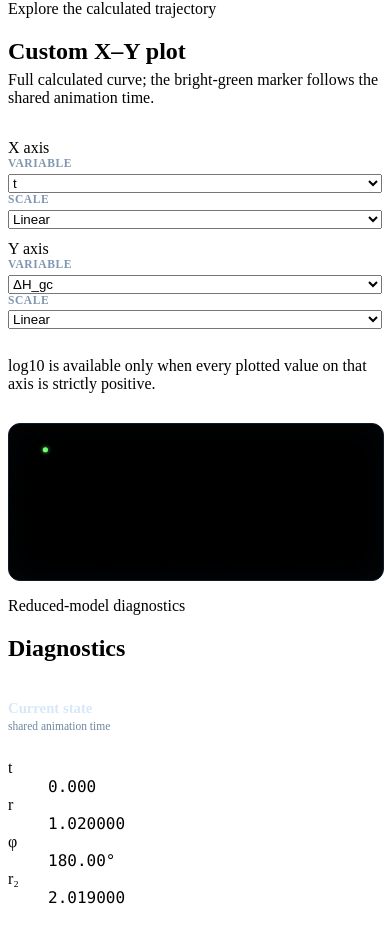
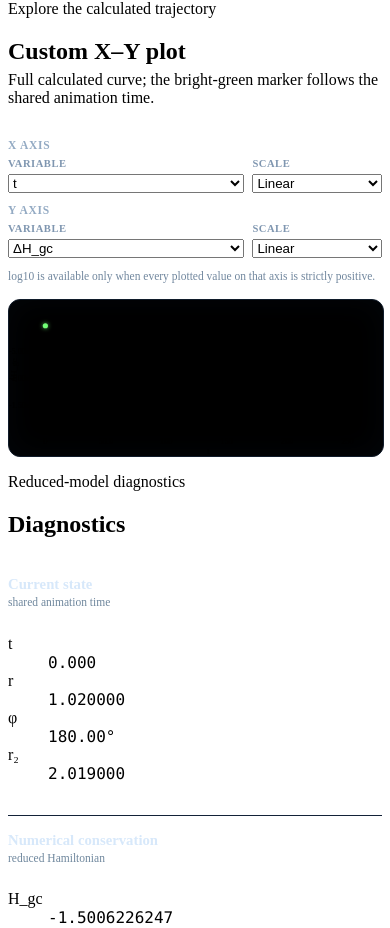
Before and after one commit to ttanigaw/cr3bp-guiding-center, a React (Vite) app: page / in a window 390 px wide. Shown: the part 2894-3822 px from the top of the page. Built offline with nearby package versions, Linux system fonts and the light colour scheme; the HTML template or start-up script is replaced by a standard one.

Commit message:
Style custom plot scale controls

```diff
--- a/src/components/CustomDiagnosticPlot.css
+++ b/src/components/CustomDiagnosticPlot.css
@@ -22,19 +22,35 @@
 
 .custom-plot-controls {
   display: grid;
-  grid-template-columns: repeat(2, minmax(9rem, 1fr));
+  grid-template-columns: repeat(2, minmax(12rem, 1fr));
   gap: 0.7rem;
-  min-width: min(24rem, 100%);
+  min-width: min(31rem, 100%);
 }
 
-.custom-plot-controls label {
+.custom-axis-control {
+  display: grid;
+  grid-template-columns: minmax(0, 1fr) minmax(5.5rem, 0.55fr);
+  gap: 0.45rem 0.55rem;
+  align-items: end;
+}
+
+.custom-axis-heading {
+  grid-column: 1 / -1;
+  color: #93aac3;
+  font-size: 0.72rem;
+  font-weight: 800;
+  text-transform: uppercase;
+  letter-spacing: 0.06em;
+}
+
+.custom-axis-control label {
   display: grid;
   gap: 0.3rem;
 }
 
-.custom-plot-controls label > span {
+.custom-axis-control label > span {
   color: #7f96b0;
-  font-size: 0.72rem;
+  font-size: 0.66rem;
   font-weight: 700;
   text-transform: uppercase;
   letter-spacing: 0.05em;
@@ -42,6 +58,15 @@
 
 .custom-plot-controls select {
   min-width: 0;
+}
+
+.custom-scale-note {
+  grid-column: 1 / -1;
+  margin: 0;
+  color: #71879e;
+  font-size: 0.72rem;
+  line-height: 1.35;
+  text-align: right;
 }
 
 .custom-diagnostic-plot {
@@ -59,13 +84,30 @@
   filter: drop-shadow(0 0 4px rgba(114, 255, 118, 0.75));
 }
 
-@media (max-width: 760px) {
+@media (max-width: 900px) {
   .custom-plot-heading {
     flex-direction: column;
   }
 
   .custom-plot-controls {
     width: 100%;
+  }
+
+  .custom-scale-note {
+    text-align: left;
+  }
+}
+
+@media (max-width: 620px) {
+  .custom-plot-controls {
     grid-template-columns: 1fr;
   }
+
+  .custom-axis-control {
+    grid-template-columns: minmax(0, 1fr) minmax(5.5rem, 0.55fr);
+  }
+
+  .custom-scale-note {
+    grid-column: 1;
+  }
 }
```
